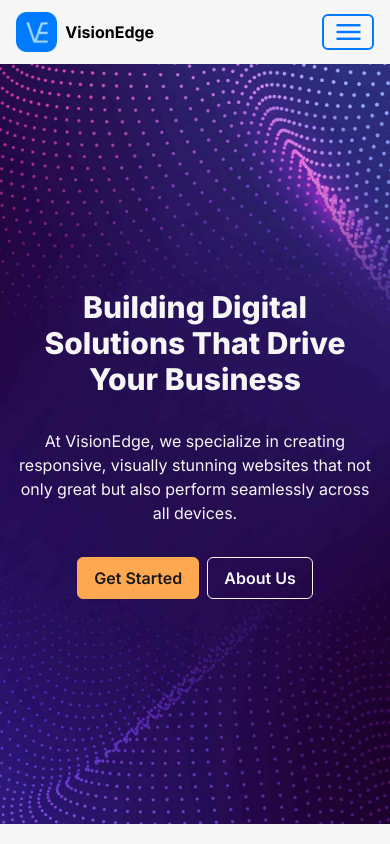
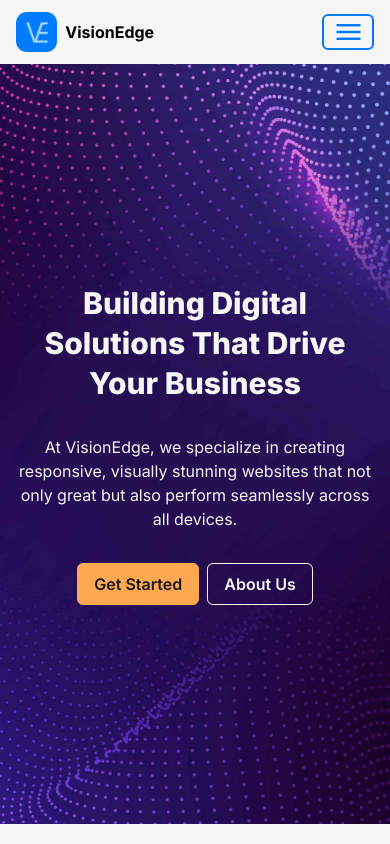
Before and after one commit to Chiemezie-Uchenwoke/vision_edge, a website: page public/index.html in a window 390 px wide. Drawn offline with nearby package versions, Linux system fonts and the light colour scheme.

Commit message:
Testing hero responsiveness

```diff
--- a/public/index.html
+++ b/public/index.html
@@ -74,9 +74,9 @@
     </header>
 
     <!-- Hero Section -->
-     <section class="font-Inter min-h-[80vh] md:min-h-[30rem] w-full max-w-full" id="hero">
-        <div class="w-[92%] max-w-[500px] md:w-[70%] md:max-w-[768px] lg:w-[90%] mx-auto text-off-white flex flex-col items-center justify-center gap-8 md:gap-12 lg:gap-14 text-center  min-h-[90vh] lg:min-h-[90vh]">
-            <h1 class="capitalize font-extrabold text-3xl md:text-4xl lg:text-6xl lg:leading-[4rem]">building digital solutions that drive your business</h1>
+     <section class="font-Inter min-h-[80vh] md:min-h-[80vh] lg:min-h-[90vh] w-full max-w-full" id="hero">
+        <div class="w-[92%] max-w-[500px] md:w-[70%] md:max-w-[768px] lg:w-[90%] mx-auto text-off-white flex flex-col items-center justify-center gap-8 md:gap-12 text-center  min-h-[90vh] md:min-h-[80vh] lg:min-h-[90vh]">
+            <h1 class="capitalize font-extrabold text-3xl md:text-4xl lg:text-6xl leading-[2.5rem] lg:leading-[4rem]">building digital solutions that drive your business</h1>
             <p class="md:text-lg lg:text-xl lg:leading-[2rem]">At VisionEdge, we specialize in creating responsive, visually stunning websites that not only great but also perform seamlessly across all devices.</p>
             <div class="flex gap-2 lg:gap-3">
                 <button class="border border-Secondary-orange-lite bg-Secondary-orange-lite text-font-text py-2 lg:py-3 px-4 md:px-8 rounded-md font-semibold lg:text-lg">Get Started</button>
```
Also changed, not shown: public/output.css.
